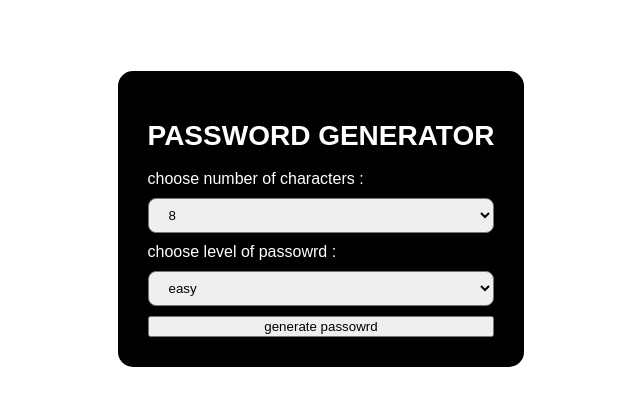
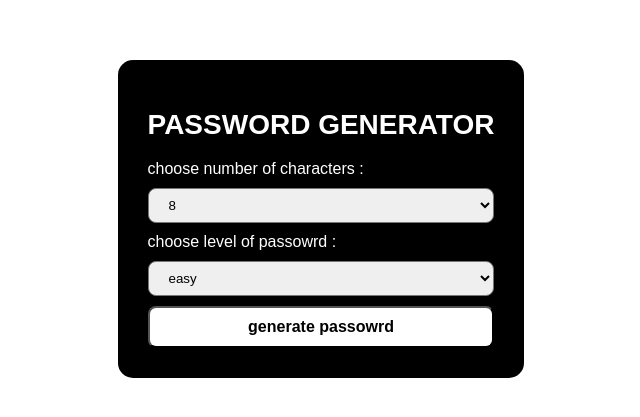
Before and after one commit to amine-omari/AI-Password, a Next.js app: page / in a window 1280 px wide. Shown: the part 189-606 px from the top of the page, without its empty margins (319-959 px from the left). Built offline with nearby package versions, Linux system fonts and the light colour scheme.

Commit message:
feat: add button style

```diff
--- a/styles/globals.css
+++ b/styles/globals.css
@@ -32,8 +32,14 @@ form select {
   padding: 8px 16px;
   border-radius: 8px;
   outline: none;
+  cursor: pointer;
 }
 
-form select:hover {
+button {
+  padding: 10px 20px;
+  background-color: white;
+  border-radius: 8px;
   cursor: pointer;
+  font-size: 16px;
+  font-weight: 600;
 }
```
